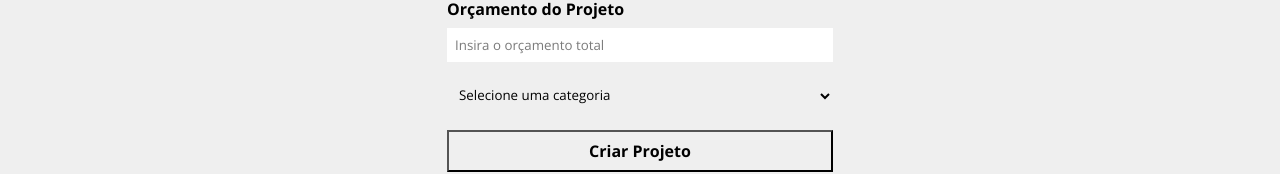
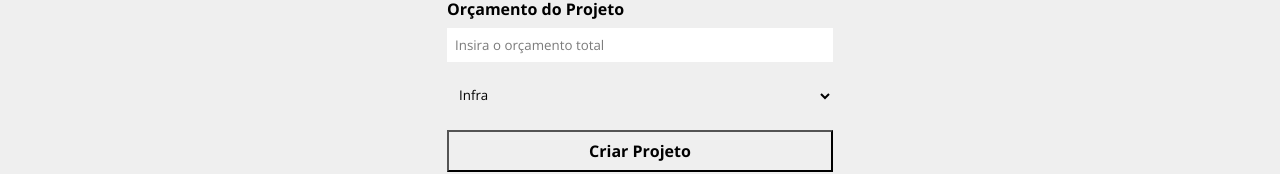
Before and after one commit to AlexSimao/projeto-costs, a React (Vite) app: page /newproject in a window 1280 px wide. Shown: the part 397-571 px from the top of the page. Built offline with nearby package versions, Linux system fonts and the light colour scheme; data requests are answered from the project's data file.

Commit message:
Continuando a criação do 'banco de dados'/'API'.

```diff
--- a/db.json
+++ b/db.json
@@ -2,20 +2,25 @@
   "projects": [],
   "categories": [
     {
+      "id": 0,
+      "name": "Selecione uma categoria",
+      "disabled": true
+    },
+    {
       "id": 1,
-      "name": "Infra1"
+      "name": "Infra"
     },
     {
       "id": 2,
-      "name": "Infra2"
+      "name": "Desenvolvimento"
     },
     {
       "id": 3,
-      "name": "Infra3"
+      "name": "Design"
     },
     {
       "id": 4,
-      "name": "Infra4"
+      "name": "Planejamento"
     }
   ]
 }
--- a/src/components/form/Select.jsx
+++ b/src/components/form/Select.jsx
@@ -1,7 +1,7 @@
 import styles from "./Select.module.css";
 import PropTypes from "prop-types";
 
-function Select({ id, text, optionsArray, handleOnChange, value }) {
+function Select({ id, text, options, handleOnChange, value }) {
   return (
     <div className={styles.form_control}>
       <label htmlFor={id}>{text}</label>
@@ -10,13 +10,13 @@ function Select({ id, text, optionsArray, handleOnChange, value }) {
         id={id}
         defaultValue={value}
       >
-        {optionsArray.map((item, index) => (
+        {options.map((option, index) => (
           <option
-            disabled={item.disabled}
-            value={index}
-            key={index}
+            disabled={option.disabled}
+            value={option.id}
+            key={option.id}
           >
-            {item.text}
+            {option.name}
           </option>
         ))}
       </select>
@@ -28,7 +28,7 @@ Select.propTypes = {
   id: PropTypes.any.isRequired,
   type: PropTypes.string,
   text: PropTypes.string,
-  placeholder: PropTypes.string,
+  options: PropTypes.array,
 };
 
 Select.defaultProps = {
--- a/src/components/project/ProjectForm.jsx
+++ b/src/components/project/ProjectForm.jsx
@@ -1,9 +1,27 @@
+import { useEffect, useState } from "react";
+
 import Input from "../form/Input";
 import Select from "../form/Select";
 import SubmitButton from "../form/SubmitButton";
 import styles from "./ProjectForm.module.css";
 
 function ProjectForm({ btnText }) {
+  const [categories, setCategories] = useState([]);
+
+  useEffect(() => {
+    fetch("http://localhost:5000/categories", {
+      method: "GET",
+      headers: {
+        "Content-Types": "application/json",
+      },
+    })
+      .then((resp) => resp.json())
+      .then((data) => {
+        setCategories(data);
+      })
+      .catch((err) => console.log(err));
+  }, []);
+
   return (
     <form className={styles.form}>
       <Input
@@ -21,12 +39,7 @@ function ProjectForm({ btnText }) {
       <Select
         value={0}
         id="category_id"
-        optionsArray={[
-          {
-            text: "Selecione uma categoria",
-            disabled: true,
-          },
-        ]}
+        options={categories}
       />
 
       <SubmitButton
```
